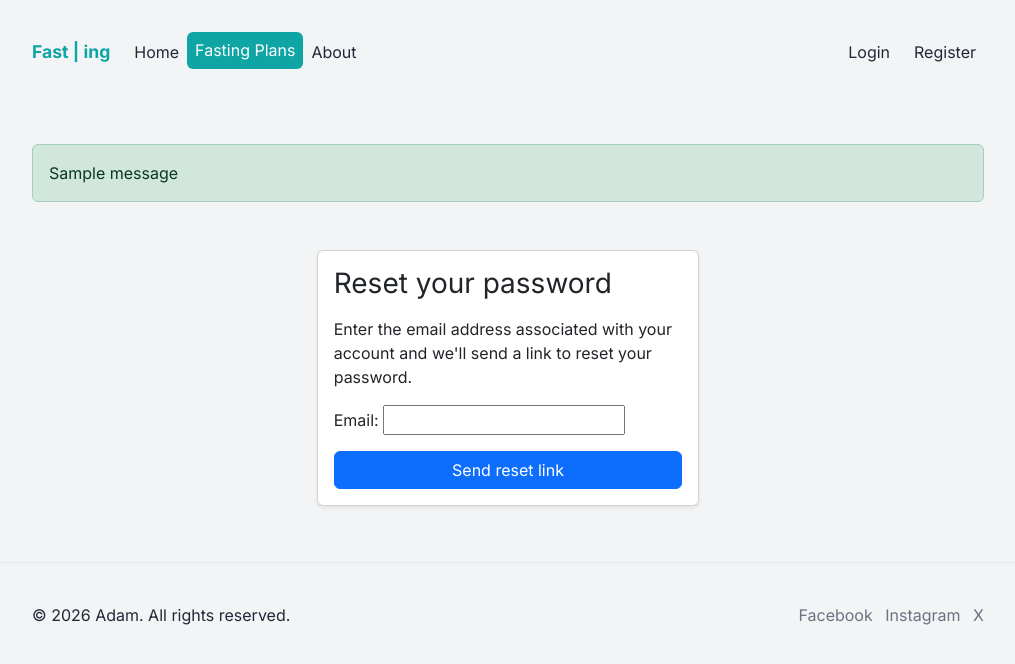
After one commit to fadam430/fasting_site, a Django app: page /fasting/password-reset/ in a window 1280 px wide. The commit adds this page. Shown: the top 664 px of the page, without its empty margins (132-1147 px from the left). Run offline with Django 4.2, Linux system fonts and the light colour scheme; tables that the repository leaves empty hold one stand-in row (values such as "Sample post"); one stand-in notice (Sample message) is shown.

Commit message:
login page

```diff
--- /dev/null
+++ b/fastblog/templates/fastblog/password_reset_form.html
@@ -0,0 +1,24 @@
+{% extends 'base.html' %}
+
+{% block title %}Reset password{% endblock %}
+
+{% block content %}
+<div class="row justify-content-center mt-5">
+  <div class="col-11 col-sm-8 col-md-6 col-lg-5">
+    <div class="card shadow-sm">
+      <div class="card-body">
+        <h3 class="mb-3">Reset your password</h3>
+        <p>Enter the email address associated with your account and we'll send a link to reset your password.</p>
+        <form method="post">
+          {% csrf_token %}
+          {{ form.email.label_tag }}
+          {{ form.email }}
+          <div class="d-grid mt-3">
+            <button class="btn btn-primary" type="submit">Send reset link</button>
+          </div>
+        </form>
+      </div>
+    </div>
+  </div>
+</div>
+{% endblock %}
--- a/fastblog/urls.py
+++ b/fastblog/urls.py
@@ -8,6 +8,13 @@ urlpatterns = [
     path('register/', views.register, name='register'),
     path('login/', auth_views.LoginView.as_view(template_name='fastblog/login.html'), name='login'),
     path('logout/', auth_views.LogoutView.as_view(next_page='home'), name='logout'),
+
+    # Password reset flow
+    path('password-reset/', auth_views.PasswordResetView.as_view(template_name='fastblog/password_reset_form.html'), name='password_reset'),
+    path('password-reset/done/', auth_views.PasswordResetDoneView.as_view(template_name='fastblog/password_reset_done.html'), name='password_reset_done'),
+    path('password-reset-confirm/<uidb64>/<token>/', auth_views.PasswordResetConfirmView.as_view(template_name='fastblog/password_reset_confirm.html'), name='password_reset_confirm'),
+    path('password-reset-complete/', auth_views.PasswordResetCompleteView.as_view(template_name='fastblog/password_reset_complete.html'), name='password_reset_complete'),
+
     path('review/edit/<int:pk>/', views.edit_review, name='edit_review'),
     path('review/delete/<int:pk>/', views.delete_review, name='delete_review'),
 ]
--- a/fasting/settings.py
+++ b/fasting/settings.py
@@ -129,4 +129,8 @@ STATIC_ROOT = os.path.join(BASE_DIR, 'staticfiles')
 # https://docs.djangoproject.com/en/4.2/ref/settings/#default-auto-field
 
 DEFAULT_AUTO_FIELD = 'django.db.models.BigAutoField'
+# Use the console backend for password reset emails during development
+EMAIL_BACKEND = 'django.core.mail.backends.console.EmailBackend'
+
 LOGIN_REDIRECT_URL = 'home'
+SITE_ID = 1
--- a/fasting/urls.py
+++ b/fasting/urls.py
@@ -21,7 +21,7 @@ from fastblog import views as fastblog_views
 
 urlpatterns = [
     path('admin/', admin.site.urls),
-    path('home/', fastblog_views.home, name='home'),
+    path('', fastblog_views.home, name='home'),
     path('about/', include('about.urls')),
     path('fasting/', include('fastblog.urls')),
 ]
--- a/templates/base.html
+++ b/templates/base.html
@@ -39,6 +39,12 @@
   </header>
 
   <main class="site-main container">
+    {% if messages %}
+      {% for message in messages %}
+        <div class="alert alert-{{ message.tags }} mt-3">{{ message }}</div>
+      {% endfor %}
+    {% endif %}
+
     {% block content %}{% endblock %}
   </main>
 
```
Also changed, not shown: fastblog/templates/fastblog/login.html (+18 -2 lines), fastblog/templates/fastblog/password_reset_complete.html (added, +10 -0 lines), fastblog/templates/fastblog/password_reset_confirm.html (added, +22 -0 lines), fastblog/templates/fastblog/password_reset_done.html (added, +10 -0 lines), README.md.
